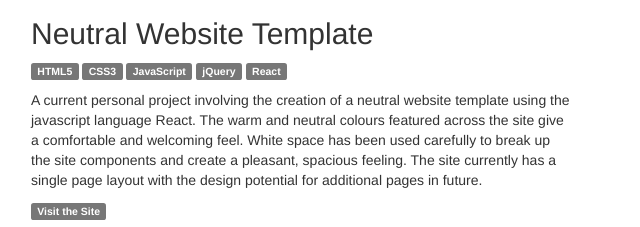
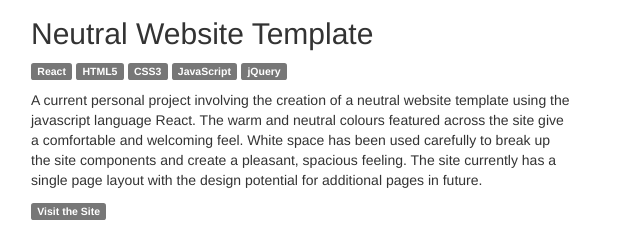
Before and after one commit to SarahPorzig/koalaceramics, a plain HTML site: page index.html in a window 1280 px wide. Shown: the part 2661-2888 px from the top of the page, 569-1209 px from the left. Drawn offline with Linux system fonts and the light colour scheme.

Commit message:
Moves React label to front of list under neutral website template

```diff
--- a/index.html
+++ b/index.html
@@ -135,7 +135,7 @@
     <div class="portfolioContentSection col-xs-12 col-sm-6">
       <p> <a href="reactTemplateSite/index.html" target="_blank"><img src="images/apple-imac-reacttemplate.jpeg" alt="React Template Project" class="img-responsive center-block"></a>
       <h2> Neutral Website Template </h2>
-      <p> <span class="label label-default">HTML5</span> <span class="label label-default">CSS3</span> <span class="label label-default">JavaScript</span> <span class="label label-default">jQuery</span> <span class="label label-default">React</span></p>
+      <p> <span class="label label-default">React</span> <span class="label label-default">HTML5</span> <span class="label label-default">CSS3</span> <span class="label label-default">JavaScript</span> <span class="label label-default">jQuery</span></p>
       <p> A current personal project involving the creation of a neutral website template using the javascript language React. The warm and neutral colours featured across the site give a comfortable and welcoming feel. White space has been used carefully to break up the site components and create a pleasant, spacious feeling. The site currently has a single page layout with the design potential for additional pages in future.</p>
       <p> <a href="reactTemplateSite/index.html" target="_blank"><span class="label label-default">Visit the Site</span></a> </p>
       <img src="images/reactTemplateColorPalette.png" alt="React Template Site Color Palette" class="colorPalette img-responsive center-block">
```
